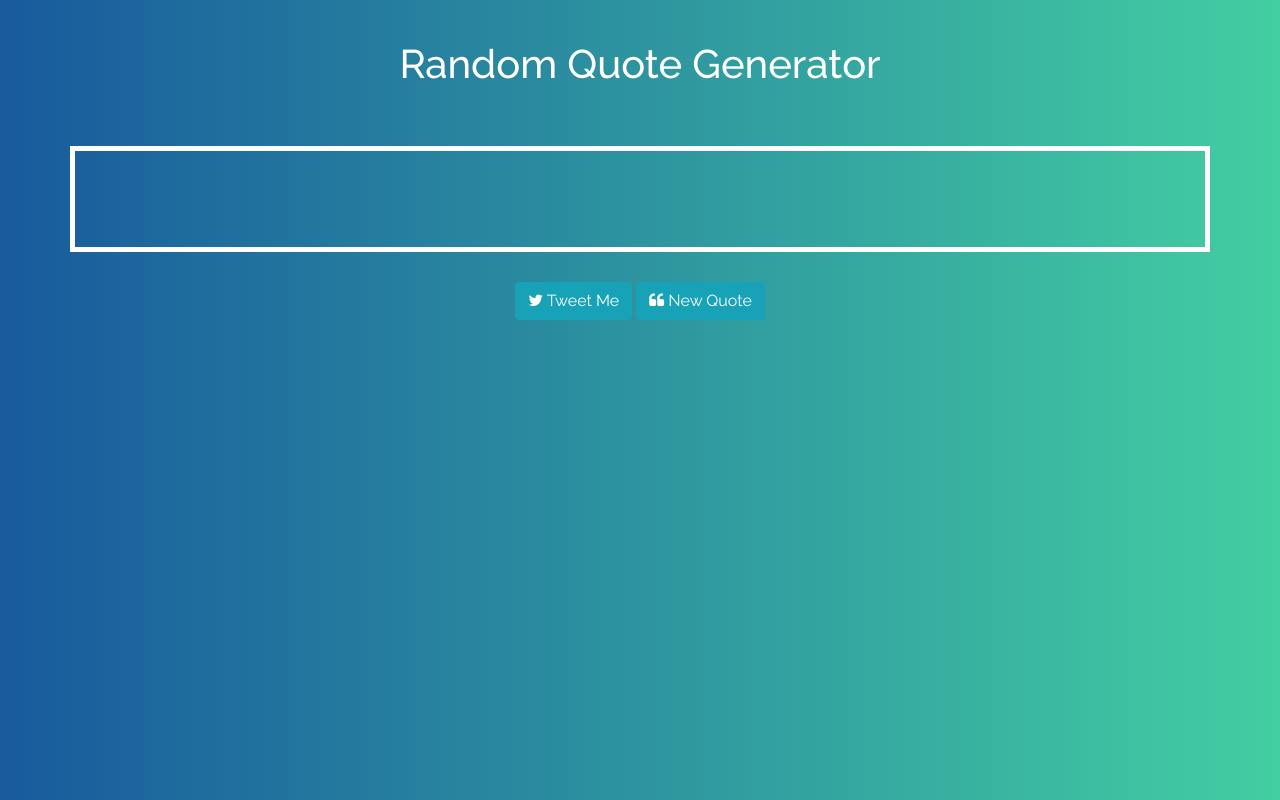
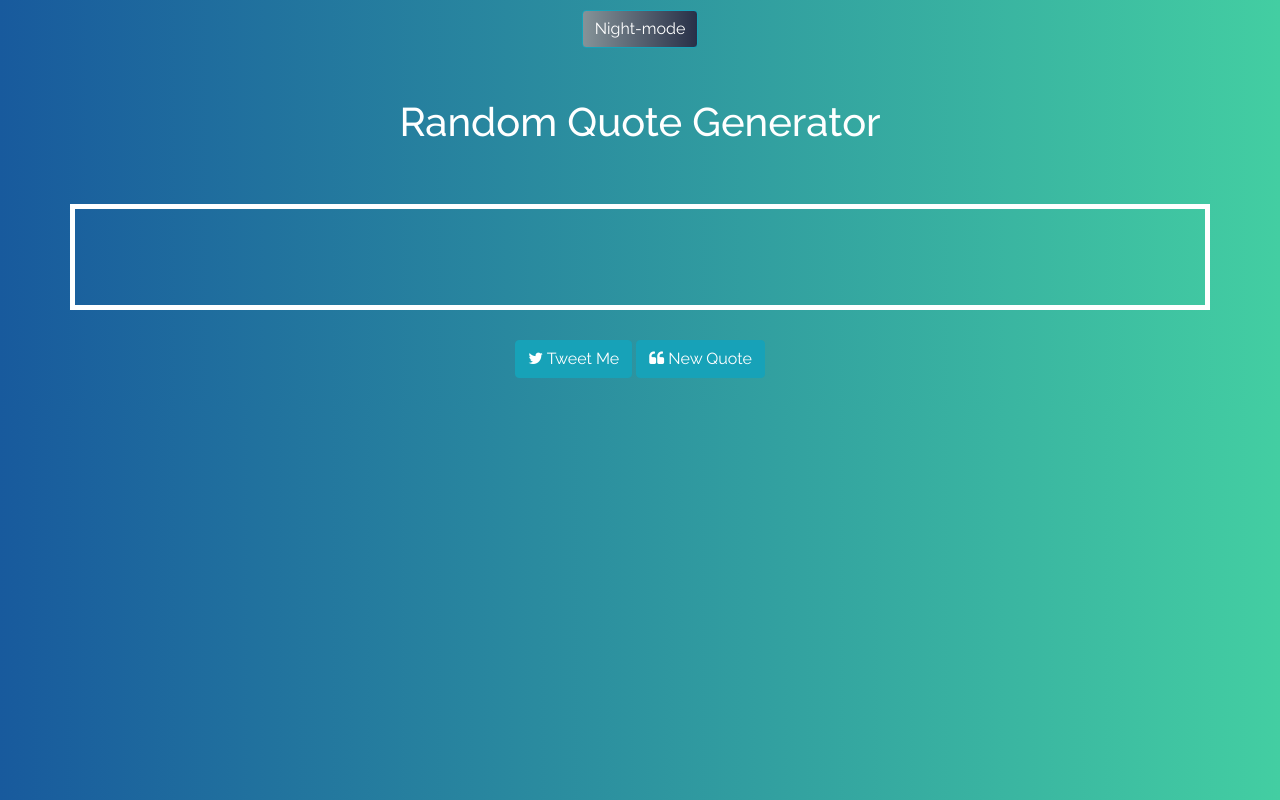
Before and after one commit to AlexCsanyi/Quote_Machine, a plain HTML site: page index.html in a window 1280 px wide. Drawn offline with nearby package versions, Linux system fonts and the light colour scheme.

Commit message:
added day-night mode toggle

```diff
--- a/css/styles.css
+++ b/css/styles.css
@@ -34,3 +34,25 @@ body {
   text-align: center;
   padding-top: 20px;
 }
+
+.buttons {
+  margin-bottom: 25px;
+}
+
+#night-mode-js {
+  margin: 10px auto;
+}
+
+.night-mode {
+  background: #283048; /* fallback for old browsers */
+  background: -webkit-linear-gradient(
+    to right,
+    #859398,
+    #283048
+  ); /* Chrome 10-25, Safari 5.1-6 */
+  background: linear-gradient(
+    to right,
+    #859398,
+    #283048
+  ); /* W3C, IE 10+/ Edge, Firefox 16+, Chrome 26+, Opera 12+, Safari 7+ */
+}
--- a/index.html
+++ b/index.html
@@ -34,6 +34,14 @@
   <body>
     <div class="container" id="quote-box">
       <div class="row">
+        <button
+          id="night-mode-js"
+          class="btn btn-info night-mode"
+          data-text-swap="day-mode"
+          onclick="toggleBtn()"
+        >
+          Night-mode
+        </button>
         <div class="col-md-12 title">
           <h1>Random Quote Generator</h1>
         </div>
--- a/js/scripts.js
+++ b/js/scripts.js
@@ -1,3 +1,14 @@
+$(document).ready(function() {
+  $("#night-mode-js").click(function() {
+    $("body").toggleClass("night-mode");
+    if ($("#night-mode-js").hasClass("night-mode")) {
+      $("#night-mode-js").html("Night-mode");
+    } else {
+      $("#night-mode-js").html("Day-mode");
+    }
+  });
+});
+
 function randomQuote() {
   $.ajax({
     url: "http://api.forismatic.com/api/1.0/?",
```
